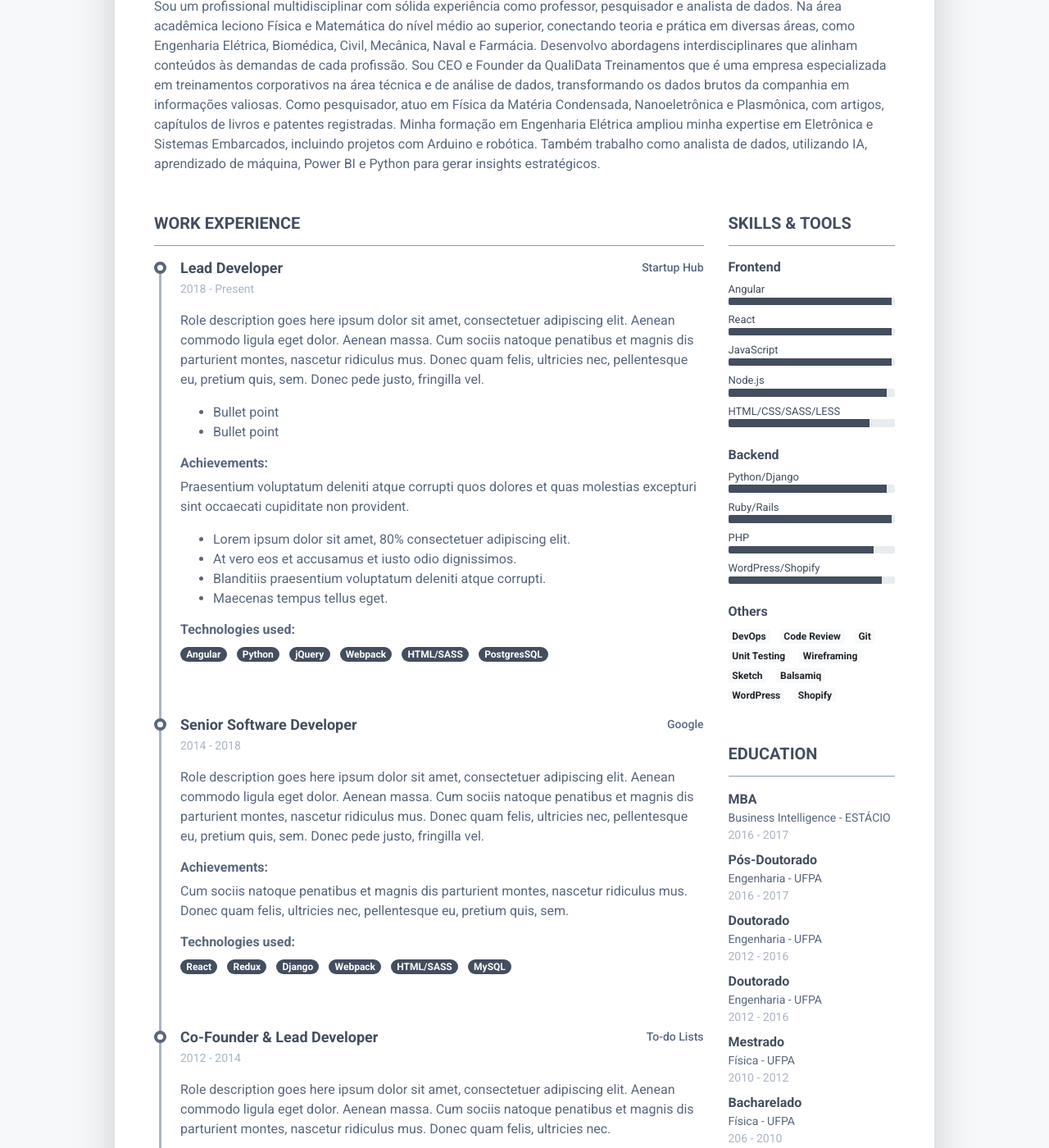
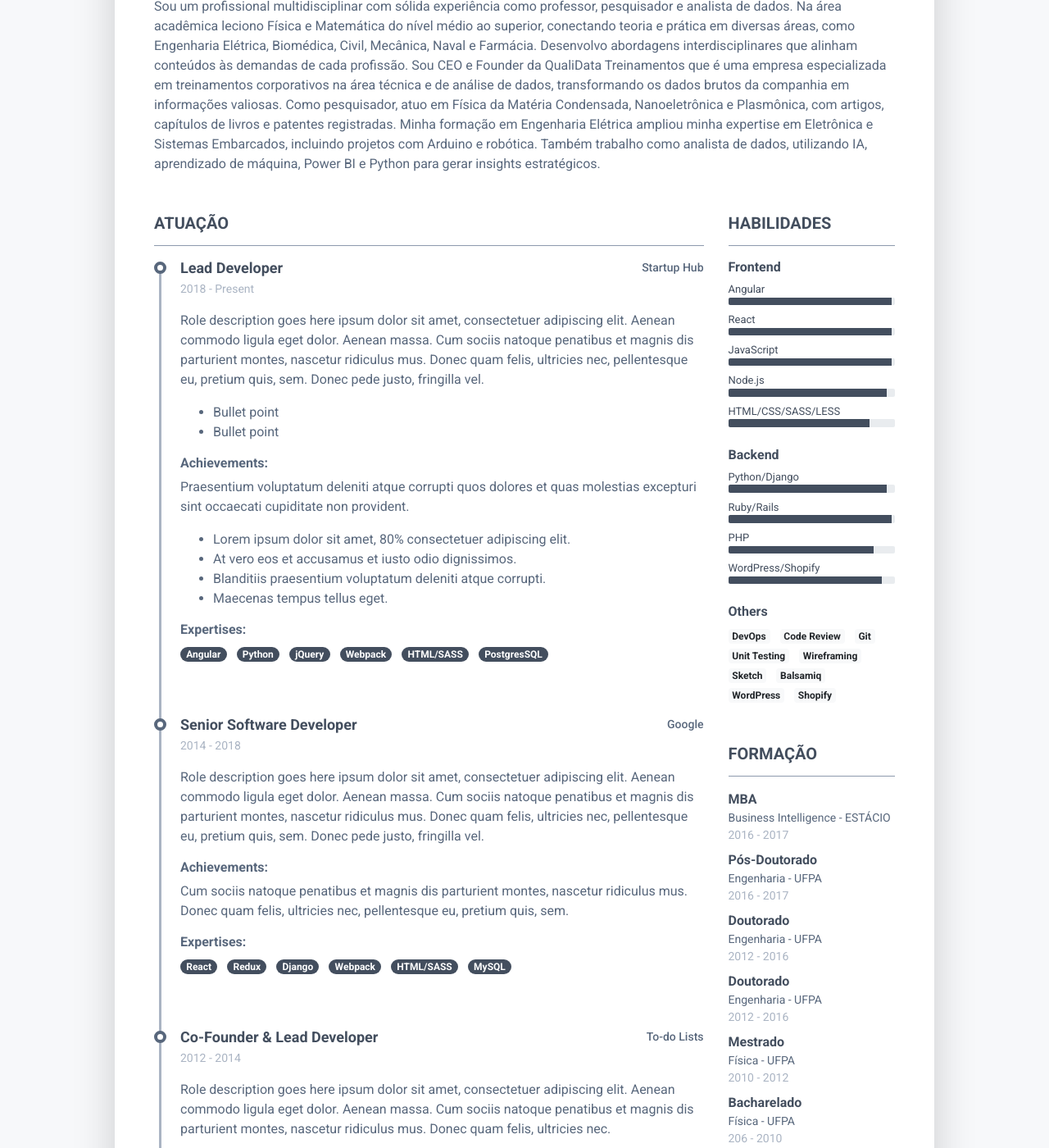
Before and after one commit to clerissonmn/cv, a Jekyll site: the page built from index.markdown, in a window 1280 px wide and 1400 px high, scrolled down 358 px. Shown: the whole window at 82% size. Built offline with Jekyll 4.4.1, drawn with Linux system fonts in a browser that asks for light colours; nearby versions of some CDN libraries; some of the changed text lies outside the part shown.

Commit message:
traduzindo os títulos

```diff
--- a/_data/labels.yaml
+++ b/_data/labels.yaml
@@ -1,11 +1,11 @@
 # In this file, you can override most of the sections titles
 
-career-profile: # default: Career Profile
-awards: # default: Awards
-education: # default: Education
-experience: # default: Work Experience
+career-profile: Resumo # default: Career Profile
+awards: Reconhecimentos # default: Awards
+education: Formação # default: Education
+experience: Atuação # default: Work Experience
 achievements: # default: Achievements
-technologies: # default: Technologies used
-interests: # default: Interests
-language: # default: Language
-skills: # default: Skills &amp; Tools
+technologies: Expertises # default: Technologies used
+interests: Interesses # default: Interests
+language: Idiomas # default: Language
+skills: Habilidades # default: Skills &amp; Tools
```
